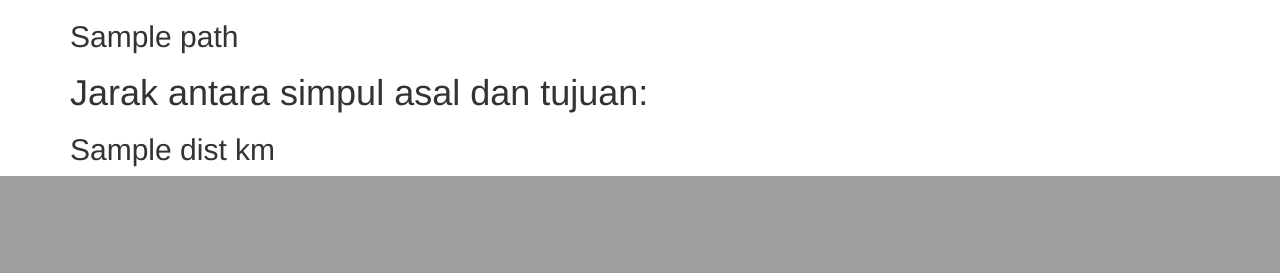
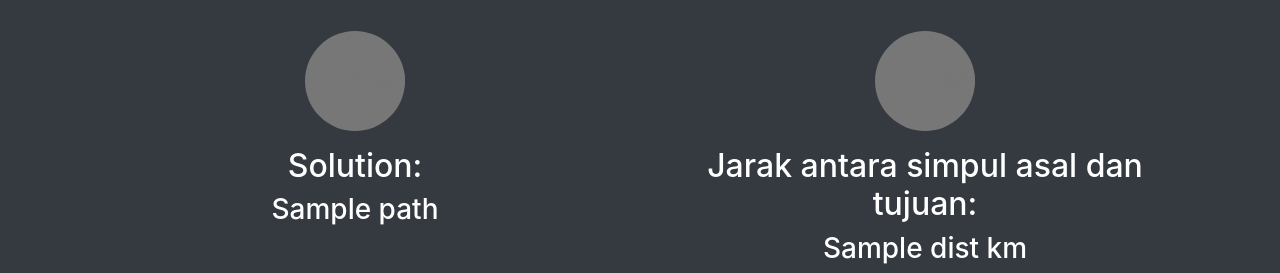
Before and after one commit to fabiansdp/TucilStima3, a Flask app: template src/templates/map.html in a window 1280 px wide. Shown: the part 629-902 px from the top of the page. Before the commit the page ends 805 px from the top, so only its background shows below. Run offline with Flask 2, Linux system fonts and the light colour scheme; the template is opened without the code that fills it: most values are stand-ins (such as "Sample title", 1, 10 or a date in 2020); some libraries are stand-ins or nearby versions.

Commit message:
beautify a bit

```diff
--- a/src/templates/map.html
+++ b/src/templates/map.html
@@ -4,14 +4,15 @@
     <meta name="viewport" content="width=device-width, initial-scale=1">
     <meta charset="UTF-8">
     <title>AStar Visualization</title>
-    <link rel="stylesheet" href="https://maxcdn.bootstrapcdn.com/bootstrap/3.3.6/css/bootstrap.min.css"
+    <link rel="stylesheet" href="https://stackpath.bootstrapcdn.com/bootstrap/4.3.1/css/bootstrap.min.css" integrity="sha384-ggOyR0iXCbMQv3Xipma34MD+dH/1fQ784/j6cY/iJTQUOhcWr7x9JvoRxT2MZw1T" crossorigin="anonymous">
+    <!-- <link rel="stylesheet" href="https://maxcdn.bootstrapcdn.com/bootstrap/3.3.6/css/bootstrap.min.css"
         integrity="sha384-1q8mTJOASx8j1Au+a5WDVnPi2lkFfwwEAa8hDDdjZlpLegxhjVME1fgjWPGmkzs7"
-        crossorigin="anonymous">
-    <script async defer src="https://maps.googleapis.com/maps/api/js?key=AIzaSyAcw74coYeNlfh7qqfy851C7zPuLa92dgQ&libraries=geometry&callback=initMap"
+        crossorigin="anonymous"> -->
+        <script async defer src="https://maps.googleapis.com/maps/api/js?key=AIzaSyAcw74coYeNlfh7qqfy851C7zPuLa92dgQ&libraries=geometry&callback=initMap"
     type="text/javascript"></script>
     <script type="text/javascript">
         //API key: AIzaSyAcw74coYeNlfh7qqfy851C7zPuLa92dgQ
-        function initMap(latDict, longDict) {
+        window.initMap = function() {
             const labels = "ABCDEFGHIJKLMNOPQRSTUVWXYZ"; //buat beri label ke node solusi
             var labelIndex = 0;
             var directionsService = new google.maps.DirectionsService;
@@ -108,16 +109,33 @@
         }
     </script>
 </head>
-<body>
+<body class="d-flex h-100 text-center text-white bg-dark">
 <div class="container">
-    <h1>Visualization</h1>
-    <div id="map" style="width:100%; height:500px;"></div>
-    <h1>Solution:</h1>
-    {% for path in sspath %}
-    <h2>{{path.name}}</h2>
-    {% endfor %}
-    <h1>Jarak antara simpul asal dan tujuan:</h1>
-    <h2>{{dist}} km</h2>
+  <header class="pt-4 pb-2 mb-4 bg-dark text-white">
+      <div>
+        <h1>Visualization</h1>
+      </div>
+    </header>
+    <div class="mb-5 bg-light rounded-3">
+      <div id="map" style="width:100%; height:500px;"></div>
+    </div>
+    <div class="row">
+      <div class="col-lg-6">
+        <svg class="bd-placeholder-img rounded-circle" width="100" height="100" xmlns="http://www.w3.org/2000/svg" role="img" aria-label="Placeholder: 140x140" preserveAspectRatio="xMidYMid slice" focusable="false"><title>Placeholder</title><rect width="100%" height="100%" fill="#777"/><text x="50%" y="50%" fill="#777" dy=".3em">140x140</text></svg>
+        <h2 class="pt-3">Solution:</h2>
+        {% for path in sspath %}
+        <h3>{{path.name}}</h3>
+        {% endfor %}
+      </div><!-- /.col-lg-4 -->
+      <div class="col-lg-6">
+        <svg class="bd-placeholder-img rounded-circle" width="100" height="100" xmlns="http://www.w3.org/2000/svg" role="img" aria-label="Placeholder: 140x140" preserveAspectRatio="xMidYMid slice" focusable="false"><title>Placeholder</title><rect width="100%" height="100%" fill="#777"/><text x="50%" y="50%" fill="#777" dy=".3em">140x140</text></svg>
+        <h2 class="pt-3">Jarak antara simpul asal dan tujuan:</h2>
+        <h3>{{dist}} km</h3>
+      </div><!-- /.col-lg-4 -->
+
+    </div><!-- /.row -->
+
+
 </div>
 </body>
 </html>
```
Also changed, not shown: src/api.py (deleted, +0 -13 lines), test/surabaya.txt (+2 -2 lines), photos/contoh.jpg.
